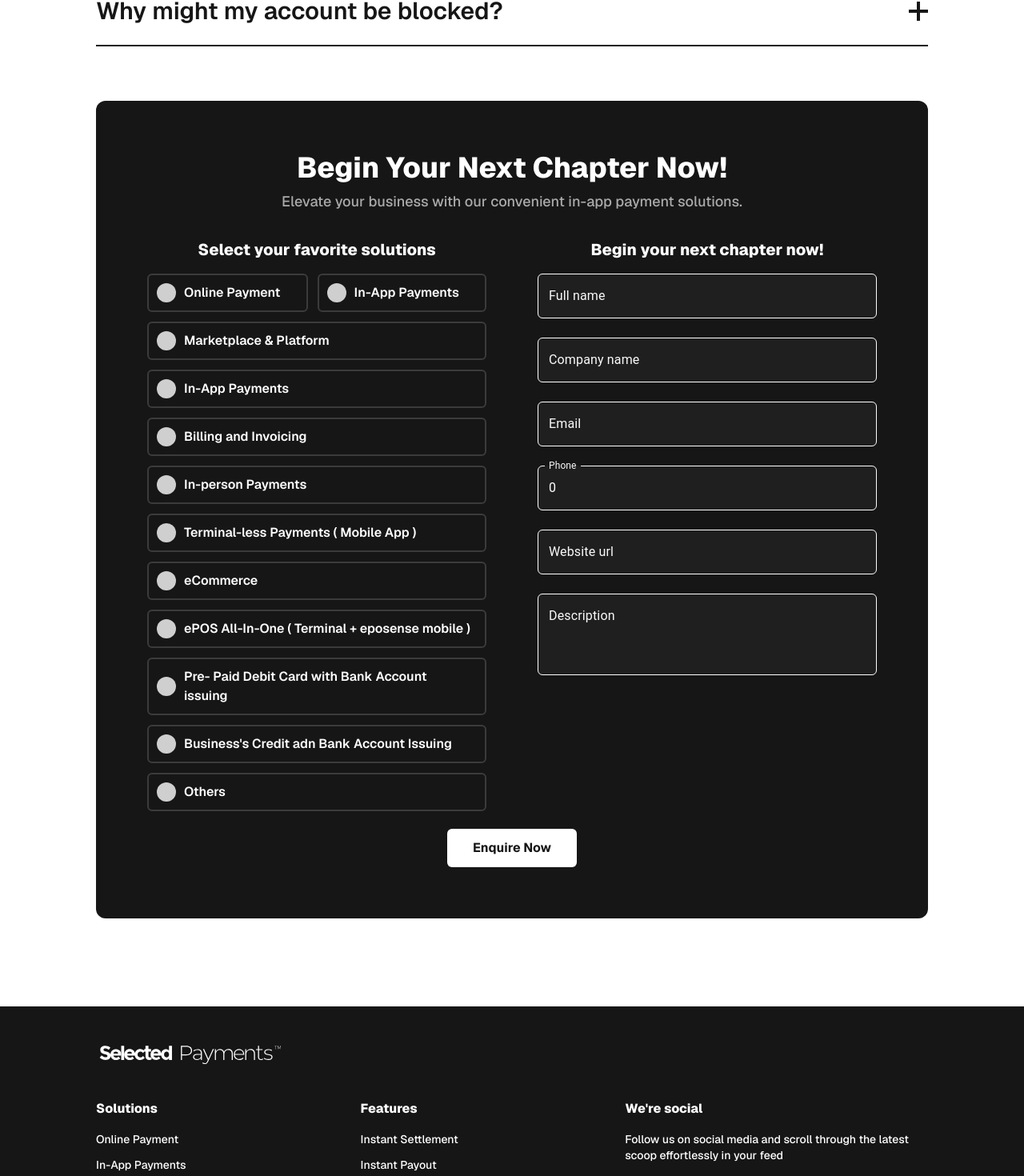
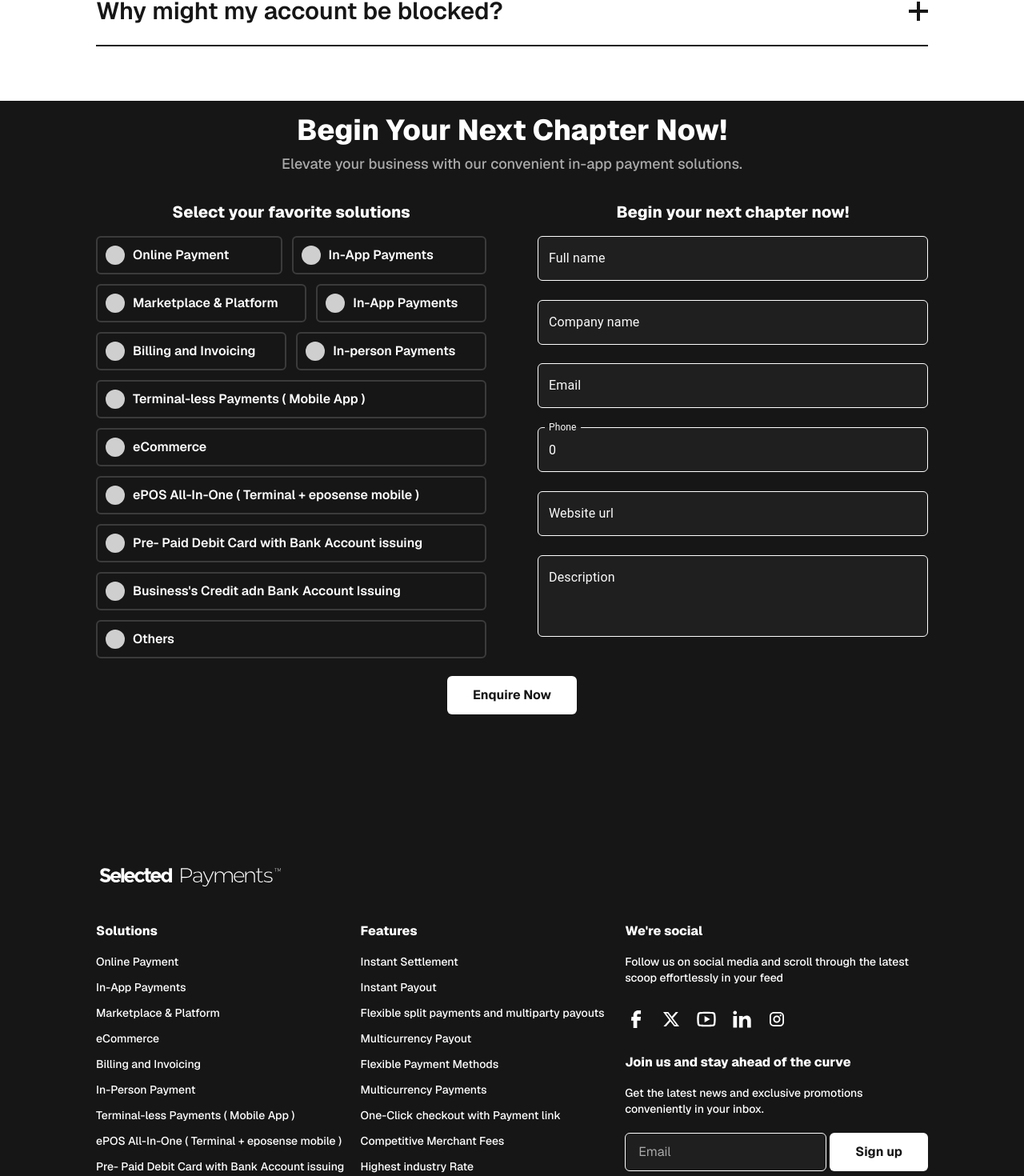
Before and after one commit to arshaan-abh/payments-landing, a Next.js app: page / in a window 1280 px wide. Shown: the part 7219-8689 px from the top of the page at 80% size. Built offline with nearby package versions, Linux system fonts and the light colour scheme.

Commit message:
Fix form and footer's layout

```diff
--- a/app/_components/form/index.tsx
+++ b/app/_components/form/index.tsx
@@ -78,9 +78,9 @@ function Form() {
 	};
 
 	return (
-		<div className="w-full h-full px-10 lg:px-20 xl:px-30 xl:max-w-screen-1.5xl flex items-center">
-			<div className="bg-primary rounded-xl flex flex-col items-center p-16">
-				<h3 className="text-secondary text-4xl font-extrabold mb-2">
+		<div className="w-full h-full px-10 lg:px-20 xl:px-30 xl:max-w-screen-1.5xl flex flex-col items-center">
+			<div className="grow min-h-[1rem]" />
+			<h3 className="text-4xl font-extrabold mb-2">
 				Begin Your Next Chapter Now!
 			</h3>
 			<p className="text-lg font-medium text-gray-400 mb-8">
@@ -119,7 +119,7 @@ function Form() {
 			<Button clickHandler={handleFormSubmit} white>
 				Enquire Now
 			</Button>
-			</div>
+			<div className="grow-2 min-h-[1rem]" />
 		</div>
 	);
 }
--- a/app/page.tsx
+++ b/app/page.tsx
@@ -83,13 +83,13 @@ export default function Home() {
 			</section>
 			<section
 				id="feature-nine"
-				className="h-screen min-h-fit flex flex-col items-center overflow-hidden"
+				className="h-screen min-h-fit flex flex-col items-center overflow-hidden bg-primary text-secondary"
 			>
 				<Form />
 			</section>
 			<section
 				id="feature-ten"
-				className="h-screen min-h-fit flex flex-col items-center overflow-hidden"
+				className="h-screen min-h-fit flex flex-col items-center overflow-hidden bg-primary text-secondary"
 			>
 				<Footer />
 			</section>
```
Lines whose indentation alone changed are shown as unchanged.
